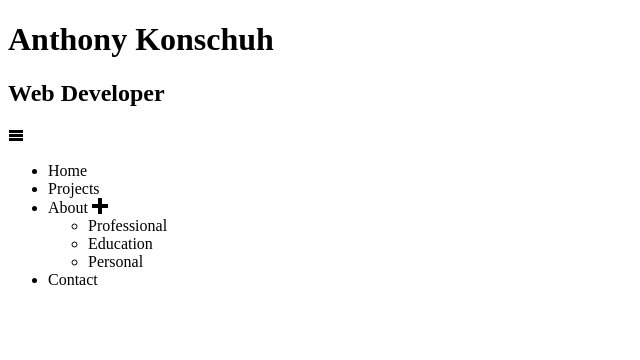
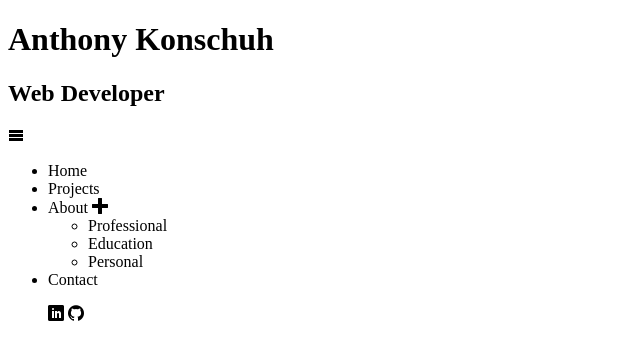
Before and after one commit to brainspork/practice_app, a website: page public/index.html in a window 1280 px wide. Shown: the full height of the page, 0-640 px from the left. Drawn offline with Linux system fonts and the light colour scheme; files whose address does not match are found by name.

Commit message:
Adds footer layout
Makes basic layout for footer content

```diff
--- a/public/index.html
+++ b/public/index.html
@@ -44,7 +44,10 @@
     </main>
 
     <footer>
-
+      <figure>
+        <span class="icon-linkedin"></span>
+        <span class="icon-github"></span>
+      </figure>
     </footer>
 
     <script src="vendor/scripts/jquery.js"></script>
```
